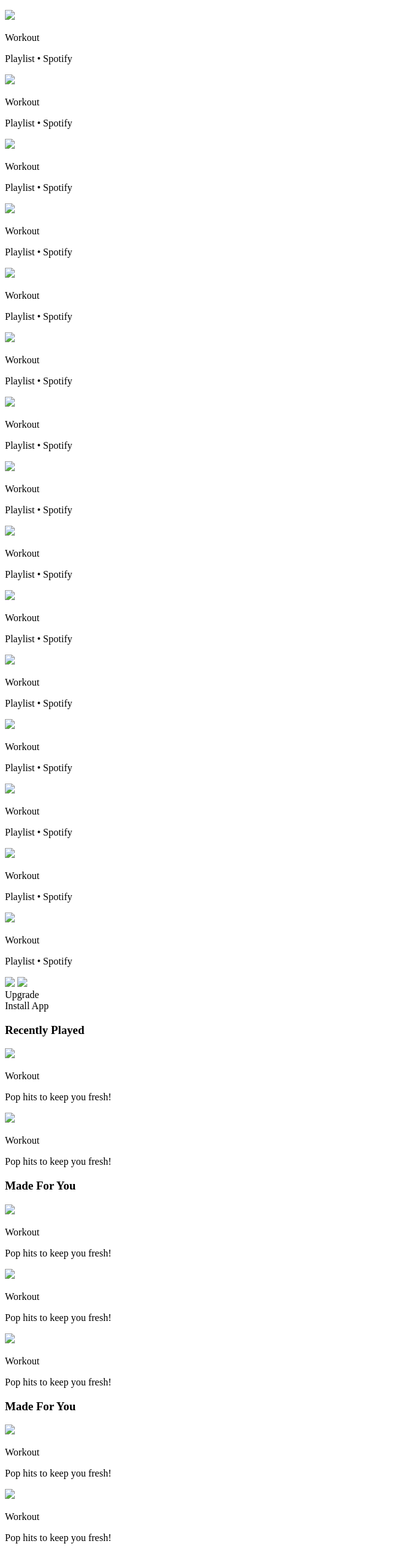
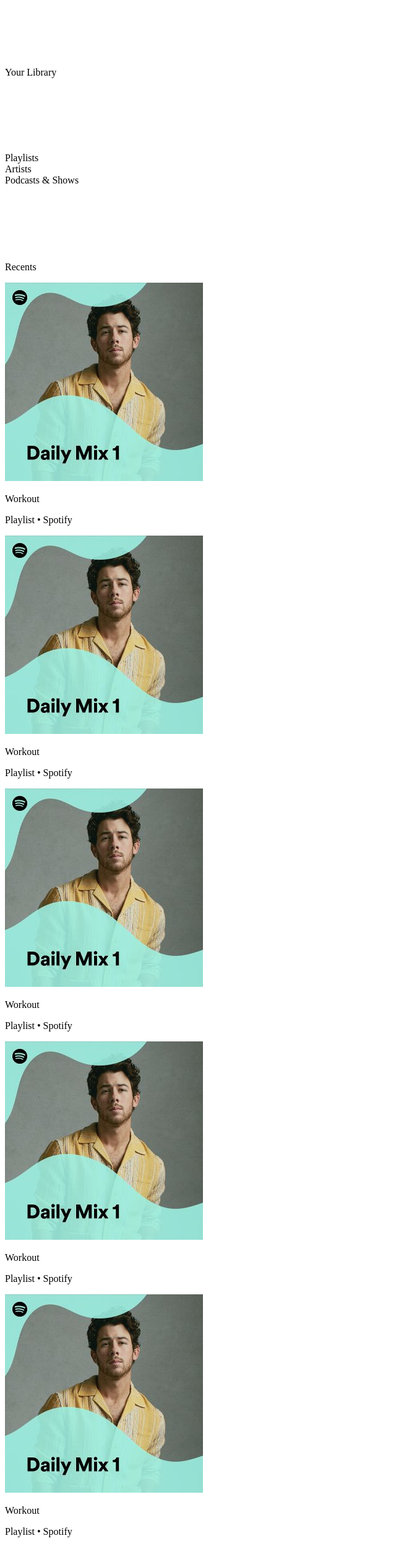
Before and after one commit to Vite23/Spotify-Clone, a plain HTML site: page index.html in a window 1280 px wide. Shown: the part 240-2734 px from the top of the page at 62% size, without its empty margins (0-640 px from the left). Drawn offline with Linux system fonts and the light colour scheme.

Commit message:
Update index.html

```diff
--- a/index.html
+++ b/index.html
@@ -6,8 +6,8 @@
   <meta name="viewport" content="width=device-width, initial-scale=1.0">
   <title>Spotify - Web Player: Music for everyone </title>
   <meta name="description" content="SpotifyClone built using html and css">
-  <link rel="stylesheet" href="./style.css">
-  <link rel="icon" type="image/x-icon" href="./assets/logo.png" />
+  <link rel="stylesheet" href="style.css">
+  <link rel="icon" type="image/x-icon" href="Img/logo.png" />
 
   <link rel="preconnect" href="https://fonts.googleapis.com" />
   <link rel="preconnect" href="https://fonts.gstatic.com" crossorigin />
@@ -19,23 +19,23 @@
     <div class="sidebar">
       <div class="top-icons">
         <div class="link-flex">
-          <img src="./assets/home.png" alt="Home" />
+          <img src="Img/home.png" alt="Home" />
           <a href="#">Home</a>
         </div>
         <div class="link-flex">
-          <img src="./assets/search.png" alt="Search" />
+          <img src="Img/search.png" alt="Search" />
           <a href="#">Search</a>
         </div>
       </div>
       <div class="library">
         <div class="flex-top">
           <div class="link-flex">
-            <img src="./assets/playlist.png" alt="Library" />
+            <img src="Img/playlist.png" alt="Library" />
             <p>Your Library</p>
           </div>
           <div class="link-flex">
-            <img src="./assets/plus.png" />
-            <img src="./assets/boxes.png" />
+            <img src="Img/plus.png" />
+            <img src="Img/boxes.png" />
           </div>
         </div>
         <div class="link-flex" style="gap: 0.5rem">
@@ -44,110 +44,110 @@
           <div class="chip">Podcasts & Shows</div>
         </div>
         <div class="flex-top">
-          <img src="./assets/search.png" />
+          <img src="Img/search.png" />
           <p>Recents</p>
         </div>
         <div class="albums">
           <div class="link-flex album-flex">
-            <img src="./assets/mix1.jpeg" class="album-cover" />
+            <img src="Img/mix1.jpeg" class="album-cover" />
             <div class="col-flex">
               <p class="album-name">Workout</p>
               <p>Playlist &#x2022; Spotify</p>
             </div>
           </div>
           <div class="link-flex album-flex">
-            <img src="./assets/mix1.jpeg" class="album-cover" />
+            <img src="Img/mix1.jpeg" class="album-cover" />
             <div class="col-flex">
               <p class="album-name">Workout</p>
               <p>Playlist &#x2022; Spotify</p>
             </div>
           </div>
           <div class="link-flex album-flex">
-            <img src="./assets/mix1.jpeg" class="album-cover" />
+            <img src="Img/mix1.jpeg" class="album-cover" />
             <div class="col-flex">
               <p class="album-name">Workout</p>
               <p>Playlist &#x2022; Spotify</p>
             </div>
           </div>
           <div class="link-flex album-flex">
-            <img src="./assets/mix1.jpeg" class="album-cover" />
+            <img src="Img/mix1.jpeg" class="album-cover" />
             <div class="col-flex">
               <p class="album-name">Workout</p>
               <p>Playlist &#x2022; Spotify</p>
             </div>
           </div>
           <div class="link-flex album-flex">
-            <img src="./assets/mix1.jpeg" class="album-cover" />
+            <img src="Img/mix1.jpeg" class="album-cover" />
             <div class="col-flex">
               <p class="album-name">Workout</p>
               <p>Playlist &#x2022; Spotify</p>
             </div>
           </div>
           <div class="link-flex album-flex">
-            <img src="./assets/mix1.jpeg" class="album-cover" />
+            <img src="Img/mix1.jpeg" class="album-cover" />
             <div class="col-flex">
               <p class="album-name">Workout</p>
               <p>Playlist &#x2022; Spotify</p>
             </div>
           </div>
           <div class="link-flex album-flex">
-            <img src="./assets/mix1.jpeg" class="album-cover" />
+            <img src="Img/mix1.jpeg" class="album-cover" />
             <div class="col-flex">
               <p class="album-name">Workout</p>
               <p>Playlist &#x2022; Spotify</p>
             </div>
           </div>
           <div class="link-flex album-flex">
-            <img src="./assets/mix1.jpeg" class="album-cover" />
+            <img src="Img/mix1.jpeg" class="album-cover" />
             <div class="col-flex">
               <p class="album-name">Workout</p>
               <p>Playlist &#x2022; Spotify</p>
             </div>
           </div>
           <div class="link-flex album-flex">
-            <img src="./assets/mix1.jpeg" class="album-cover" />
+            <img src="Img/mix1.jpeg" class="album-cover" />
             <div class="col-flex">
               <p class="album-name">Workout</p>
               <p>Playlist &#x2022; Spotify</p>
             </div>
           </div>
           <div class="link-flex album-flex">
-            <img src="./assets/mix1.jpeg" class="album-cover" />
+            <img src="Img/mix1.jpeg" class="album-cover" />
             <div class="col-flex">
               <p class="album-name">Workout</p>
               <p>Playlist &#x2022; Spotify</p>
             </div>
           </div>
           <div class="link-flex album-flex">
-            <img src="./assets/mix1.jpeg" class="album-cover" />
+            <img src="Img/mix1.jpeg" class="album-cover" />
             <div class="col-flex">
               <p class="album-name">Workout</p>
               <p>Playlist &#x2022; Spotify</p>
             </div>
           </div>
           <div class="link-flex album-flex">
-            <img src="./assets/mix1.jpeg" class="album-cover" />
+            <img src="Img/mix1.jpeg" class="album-cover" />
             <div class="col-flex">
               <p class="album-name">Workout</p>
               <p>Playlist &#x2022; Spotify</p>
             </div>
           </div>
           <div class="link-flex album-flex">
-            <img src="./assets/mix1.jpeg" class="album-cover" />
+            <img src="Img/mix1.jpeg" class="album-cover" />
             <div class="col-flex">
               <p class="album-name">Workout</p>
               <p>Playlist &#x2022; Spotify</p>
             </div>
           </div>
           <div class="link-flex album-flex">
-            <img src="./assets/mix1.jpeg" class="album-cover" />
+            <img src="Img/mix1.jpeg" class="album-cover" />
             <div class="col-flex">
               <p class="album-name">Workout</p>
               <p>Playlist &#x2022; Spotify</p>
             </div>
           </div>
           <div class="link-flex album-flex">
-            <img src="./assets/mix1.jpeg" class="album-cover" />
+            <img src="Img/mix1.jpeg" class="album-cover" />
             <div class="col-flex">
               <p class="album-name">Workout</p>
               <p>Playlist &#x2022; Spotify</p>
@@ -160,8 +160,8 @@
     <div class="main-content">
       <div class="navbar">
         <div class="link-flex">
-          <img src="./assets/back_navigation.png" />
-          <img src="./assets/forward_navigation.png" />
+          <img src="Img/back_navigation.png" />
+          <img src="Img/forward_navigation.png" />
         </div>
 
         <div class="link-flex" style="gap: 0; column-gap: 0.5rem">
@@ -172,12 +172,12 @@
       <h3>Recently Played</h3>
       <div class="cards-container">
         <div class="card">
-          <img src="./assets/mix1.jpeg" class="card-img" />
+          <img src="Img/mix1.jpeg" class="card-img" />
           <p class="card-name">Workout</p>
           <p class="card-description">Pop hits to keep you fresh!</p>
         </div>
         <div class="card">
-          <img src="./assets/mix2.jpeg" class="card-img" />
+          <img src="Img/mix2.jpeg" class="card-img" />
           <p class="card-name">Workout</p>
           <p class="card-description">Pop hits to keep you fresh!</p>
         </div>
@@ -185,17 +185,17 @@
       <h3>Made For You</h3>
       <div class="cards-container">
         <div class="card">
-          <img src="./assets/mix1.jpeg" class="card-img" />
+          <img src="Img/mix1.jpeg" class="card-img" />
           <p class="card-name">Workout</p>
           <p class="card-description">Pop hits to keep you fresh!</p>
         </div>
         <div class="card">
-          <img src="./assets/mix2.jpeg" class="card-img" />
+          <img src="Img/mix2.jpeg" class="card-img" />
           <p class="card-name">Workout</p>
           <p class="card-description">Pop hits to keep you fresh!</p>
         </div>
         <div class="card">
-          <img src="./assets/mix3.jpeg" class="card-img" />
+          <img src="Img/mix3.jpeg" class="card-img" />
           <p class="card-name">Workout</p>
           <p class="card-description">Pop hits to keep you fresh!</p>
         </div>
@@ -203,12 +203,12 @@
       <h3>Made For You</h3>
       <div class="cards-container">
         <div class="card">
-          <img src="./assets/mix1.jpeg" class="card-img" />
+          <img src="Img/mix1.jpeg" class="card-img" />
           <p class="card-name">Workout</p>
           <p class="card-description">Pop hits to keep you fresh!</p>
         </div>
         <div class="card">
-          <img src="./assets/mix2.jpeg" class="card-img" />
+          <img src="Img/mix2.jpeg" class="card-img" />
           <p class="card-name">Workout</p>
           <p class="card-description">Pop hits to keep you fresh!</p>
         </div>
@@ -218,11 +218,11 @@
       <div class="volume-controls"></div>
       <div class="player-center">
         <div class="player-controls">
-          <img style="height: 1rem; margin-right: 1rem; opacity: 0.8" src="./assets/shuffle.png" />
-          <img style="height: 1rem; margin-right: 1rem; opacity: 0.8" src="./assets/previous_musicbar.png" />
-          <img style="height: 2rem; margin-right: 1rem" src="./assets/play_musicbar.png" />
-          <img style="height: 1rem; margin-right: 1rem; opacity: 0.8" src="./assets/next_musicbar.png" />
-          <img style="height: 1rem; margin-right: 1rem; opacity: 0.8" src="./assets/loop.png" />
+          <img style="height: 1rem; margin-right: 1rem; opacity: 0.8" src="Img/shuffle.png" />
+          <img style="height: 1rem; margin-right: 1rem; opacity: 0.8" src="Img/previous_musicbar.png" />
+          <img style="height: 2rem; margin-right: 1rem" src="Img/play_musicbar.png" />
+          <img style="height: 1rem; margin-right: 1rem; opacity: 0.8" src="Img/next_musicbar.png" />
+          <img style="height: 1rem; margin-right: 1rem; opacity: 0.8" src="Img/loop.png" />
         </div>
         <div class="player-timeline">
           <span class="current-time">0:00</span>
@@ -232,9 +232,9 @@
       </div>
 
       <div class="volume-controls">
-        <img src="./assets/device.png" style="height: 1rem; margin-right: 1rem; opacity: 0.8" alt="Volume" />
-        <img src="./assets/playlist.png" style="height: 1rem; margin-right: 1rem; opacity: 0.8" alt="Settings" />
-        <img src="./assets/music.png" style="height: 1rem; margin-right: 1rem; opacity: 0.8" alt="Fullscreen" />
+        <img src="Img/device.png" style="height: 1rem; margin-right: 1rem; opacity: 0.8" alt="Volume" />
+        <img src="Img/playlist.png" style="height: 1rem; margin-right: 1rem; opacity: 0.8" alt="Settings" />
+        <img src="Img/music.png" style="height: 1rem; margin-right: 1rem; opacity: 0.8" alt="Fullscreen" />
         <input type="range" class="volume-slider" min="0" max="100" step="1" value="50" />
       </div>
     </div>
```
